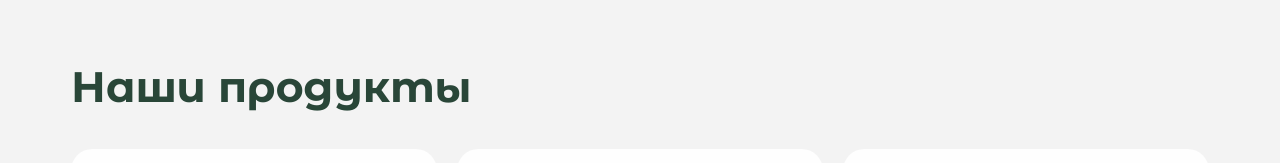
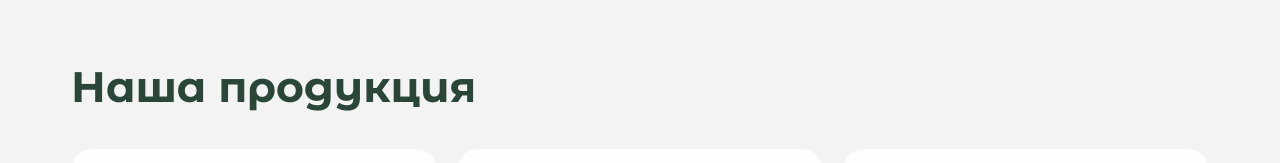
Before and after one commit to Ann938/vitgrass, a Next.js app: page / in a window 1280 px wide. Shown: the part 713-876 px from the top of the page. Built offline with nearby package versions, Linux system fonts and the light colour scheme.

Commit message:
Заголовок: «Наша продукция»
Co-Authored-By: Claude Opus 5.5 <noreply@anthropic.com>

```diff
--- a/src/content.ts
+++ b/src/content.ts
@@ -51,7 +51,7 @@ export const slides = [
 export const hero = { order: "Оформить заказ", consult: "Бесплатная консультация" };
 
 export const products = {
-  title: "Наши продукты",
+  title: "Наша продукция",
   items: [
     {
       tags: ["Цельнозерновая", "5 кг"],
```
